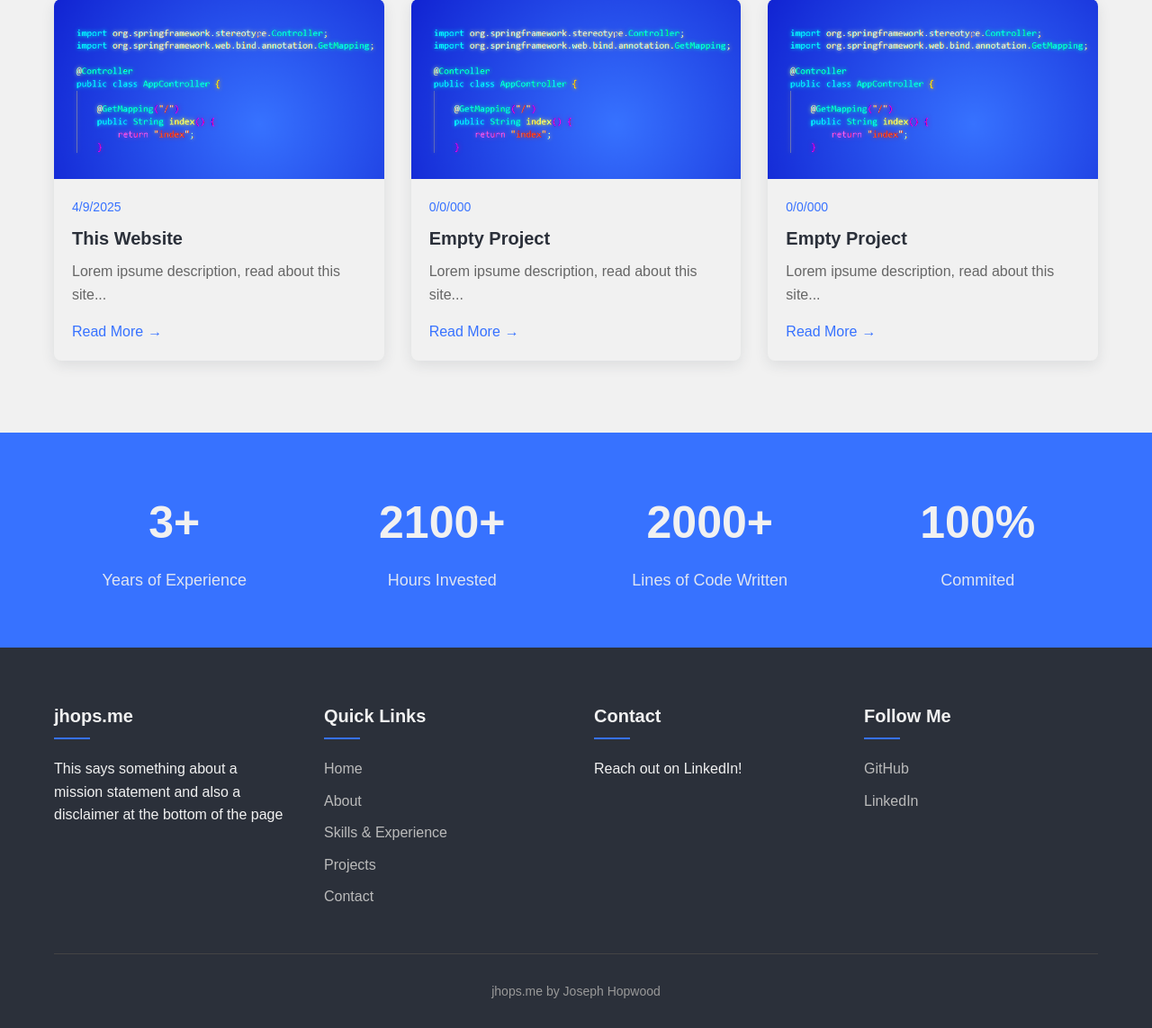
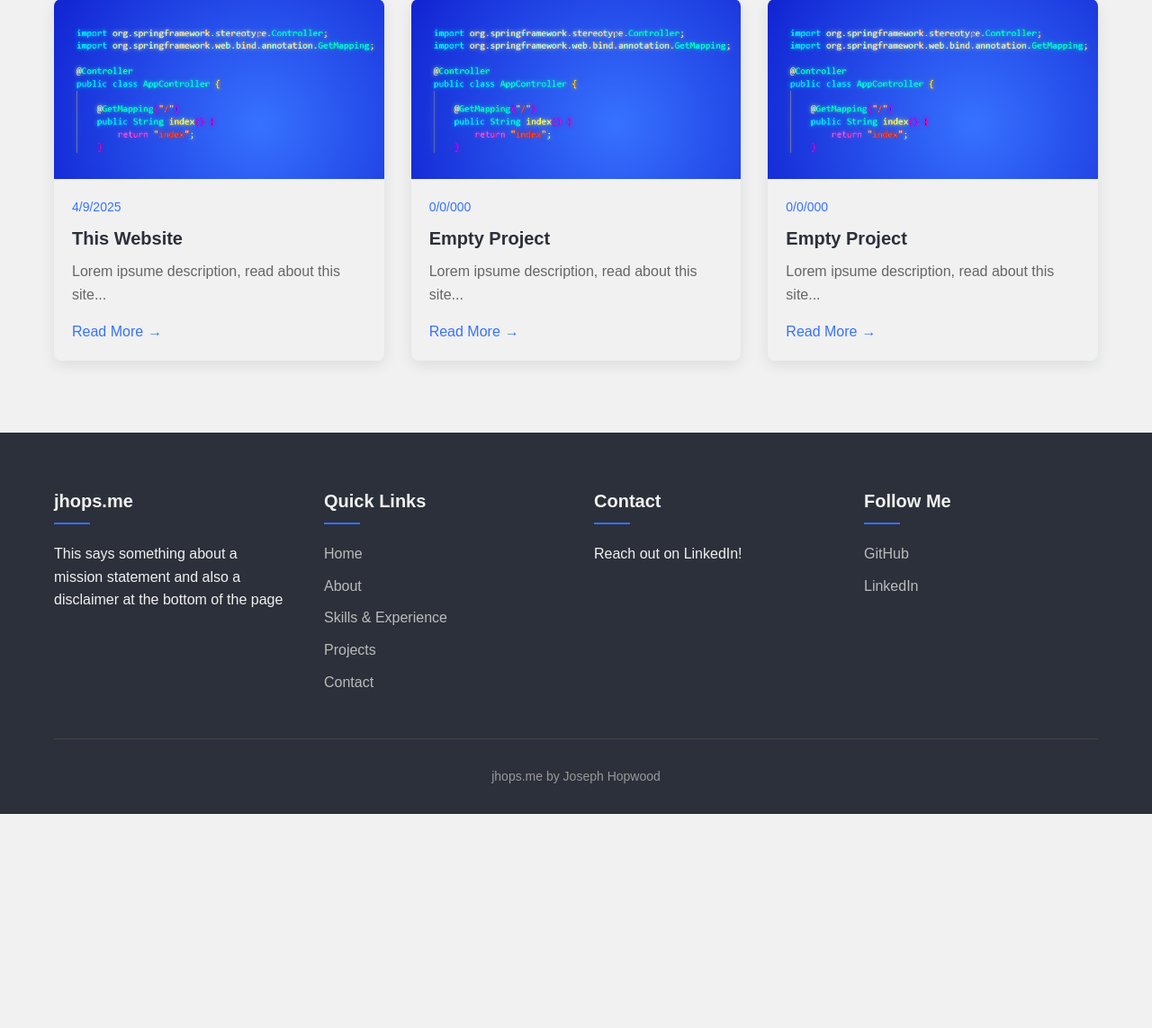
Before and after one commit to camendt-matc/matcsecdesignb, a Python web app: template www/src/main/resources/templates/index.html in a window 1280 px wide. Shown: the part 1844-2987 px from the top of the page at 90% size. After the commit the page ends 2749 px from the top, so only its background shows below. Run offline with Jinja, Linux system fonts and the light colour scheme; the template is opened without the code that fills it, so the values that code supplies are empty.

Commit message:
got rid of the stats section - didn'

```diff
--- a/www/src/main/resources/static/css/landing-page-styles.css
+++ b/www/src/main/resources/static/css/landing-page-styles.css
@@ -356,31 +356,6 @@
     margin-left: 10px;
 }
 
-/* Stats Section */
-.stats {
-    background-color: var(--primary-blue);
-    color: var(--off-white);
-    padding: 60px 0;
-    text-align: center;
-}
-
-.stats-grid {
-    display: grid;
-    grid-template-columns: repeat(auto-fit, minmax(200px, 1fr));
-    gap: 30px;
-}
-
-.stat-item h3 {
-    font-size: 50px;
-    font-weight: bold;
-    margin-bottom: 10px;
-}
-
-.stat-item p {
-    font-size: 18px;
-    opacity: 0.9;
-}
-
 /* Footer */
 footer {
     background-color: var(--dark-gray);
--- a/www/src/main/resources/templates/index.html
+++ b/www/src/main/resources/templates/index.html
@@ -160,30 +160,6 @@
         </div>
     </section>
 
-    <!-- Stats Section -->
-    <section class="stats">
-        <div class="container">
-            <div class="stats-grid">
-                <div class="stat-item">
-                    <h3>3+</h3>
-                    <p>Years of Experience</p>
-                </div>
-                <div class="stat-item">
-                    <h3>2100+</h3>
-                    <p>Hours Invested</p>
-                </div>
-                <div class="stat-item">
-                    <h3>2000+</h3>
-                    <p>Lines of Code Written</p>
-                </div>
-                <div class="stat-item">
-                    <h3>100%</h3>
-                    <p>Commited</p>
-                </div>
-            </div>
-        </div>
-    </section>
-
     <!-- Footer -->
     <footer id="contact">
         <div class="container">
```
